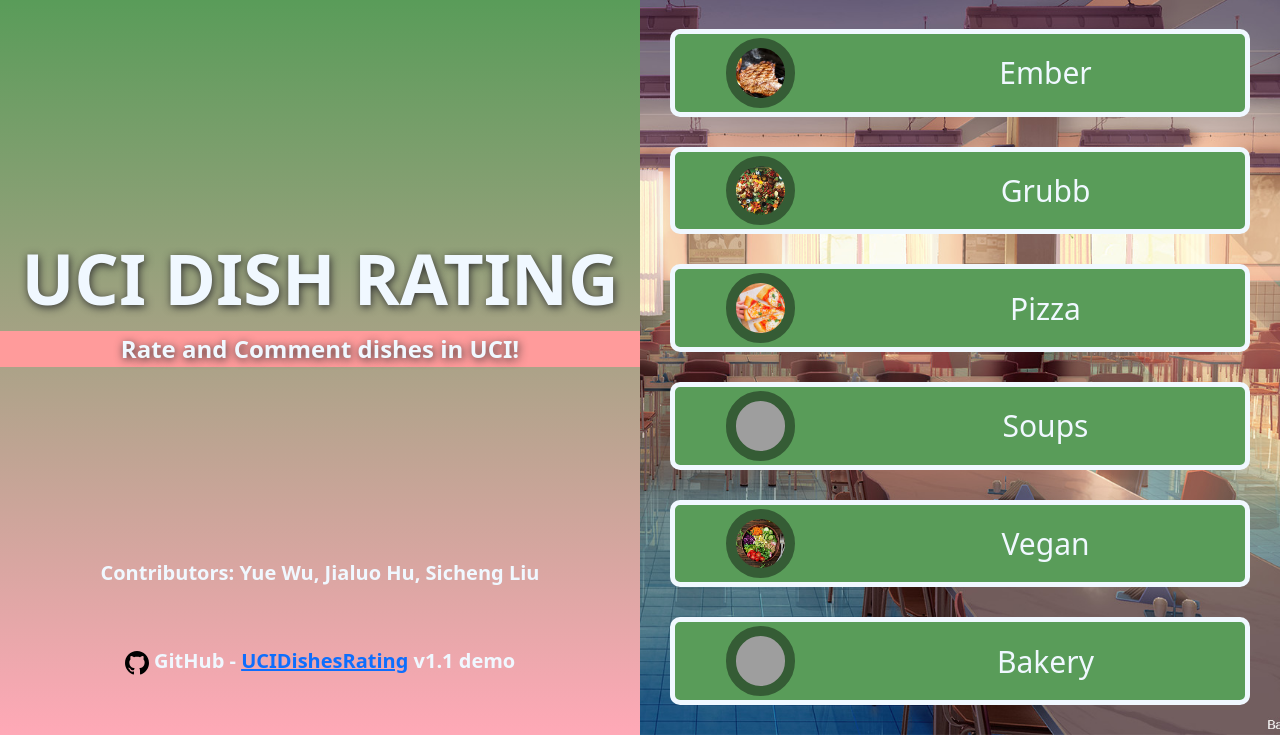
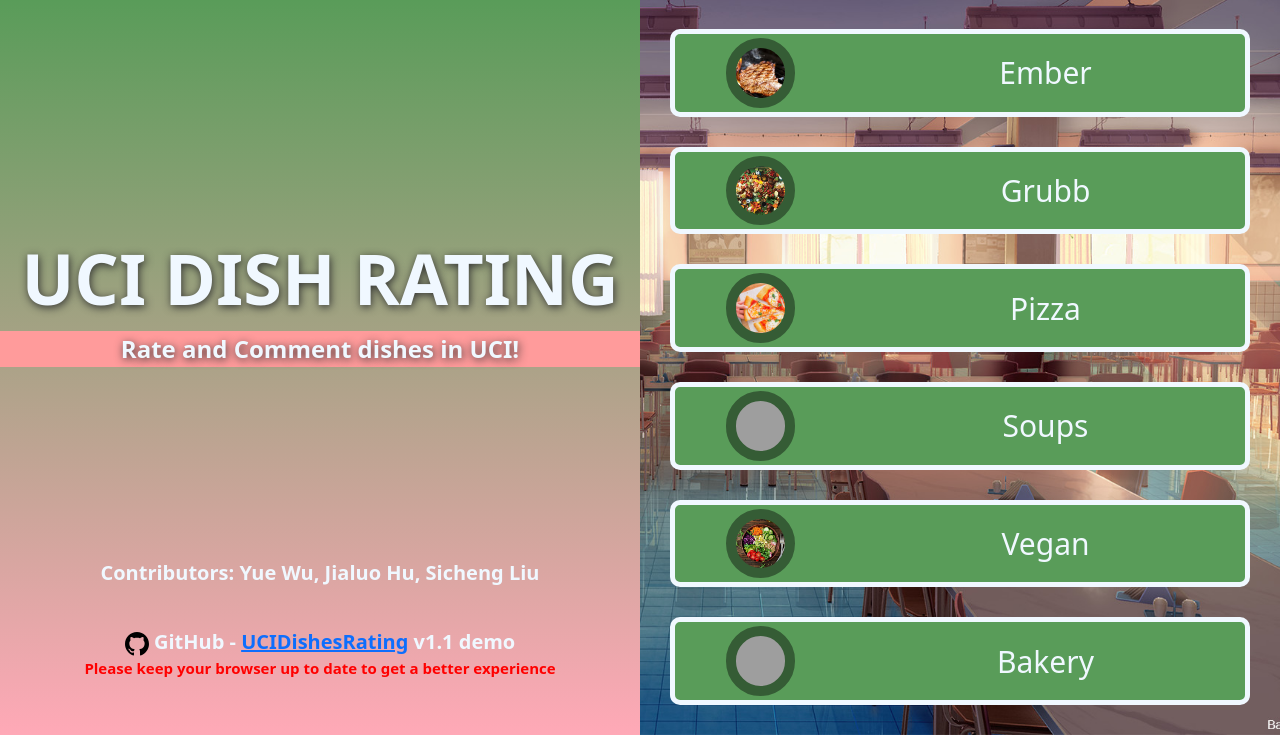
Before and after one commit to FlySandwich4/UCIDishesRating, a Django app: page / in a window 1280 px wide. Shown: the part 65-800 px from the top of the page. Run offline with Django 4.2, Linux system fonts and the light colour scheme; grey boxes are pictures that could not be loaded.

Commit message:
v1.1.1 mainpage_browser

```diff
--- /dev/null
+++ b/log.txt
@@ -0,0 +1 @@
+sometest
--- a/mysite/DishRating/templates/DishRating/intro_v2.html
+++ b/mysite/DishRating/templates/DishRating/intro_v2.html
@@ -84,7 +84,8 @@
                         <svg xmlns="http://www.w3.org/2000/svg" width="24" height="24" viewBox="0 0 24 24"><path d="M12 0c-6.626 0-12 5.373-12 12 0 5.302 3.438 9.8 8.207 11.387.599.111.793-.261.793-.577v-2.234c-3.338.726-4.033-1.416-4.033-1.416-.546-1.387-1.333-1.756-1.333-1.756-1.089-.745.083-.729.083-.729 1.205.084 1.839 1.237 1.839 1.237 1.07 1.834 2.807 1.304 3.492.997.107-.775.418-1.305.762-1.604-2.665-.305-5.467-1.334-5.467-5.931 0-1.311.469-2.381 1.236-3.221-.124-.303-.535-1.524.117-3.176 0 0 1.008-.322 3.301 1.23.957-.266 1.983-.399 3.003-.404 1.02.005 2.047.138 3.006.404 2.291-1.552 3.297-1.23 3.297-1.23.653 1.653.242 2.874.118 3.176.77.84 1.235 1.911 1.235 3.221 0 4.609-2.807 5.624-5.479 5.921.43.372.823 1.102.823 2.222v3.293c0 .319.192.694.801.576 4.765-1.589 8.199-6.086 8.199-11.386 0-6.627-5.373-12-12-12z"/></svg>
                          GitHub -
                         <a href="https://github.com/FlySandwich4/UCIDishesRating">UCIDishesRating</a>  v1.1 demo
-                      </div>
+                        <p style="color:red; font-size:15px">Please keep your browser up to date to get a better experience</p>
+                    </div>
                 </div>
 
             </div>
```
